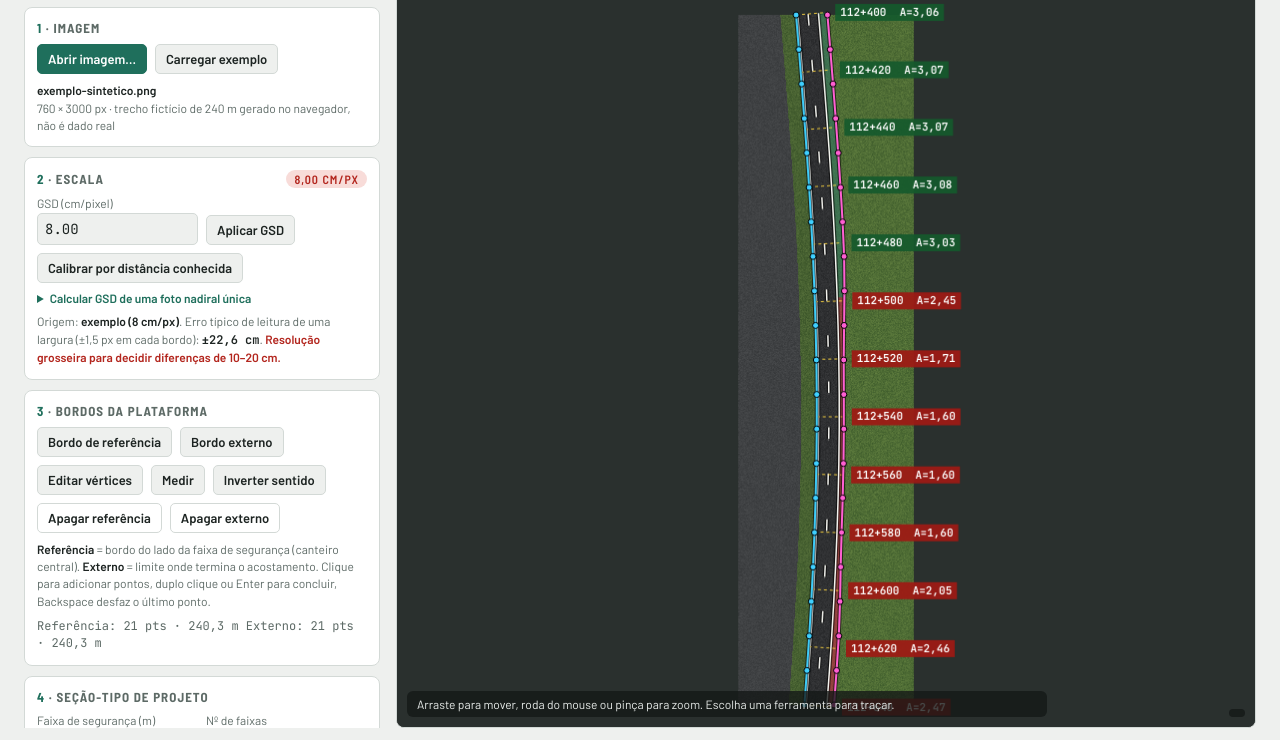
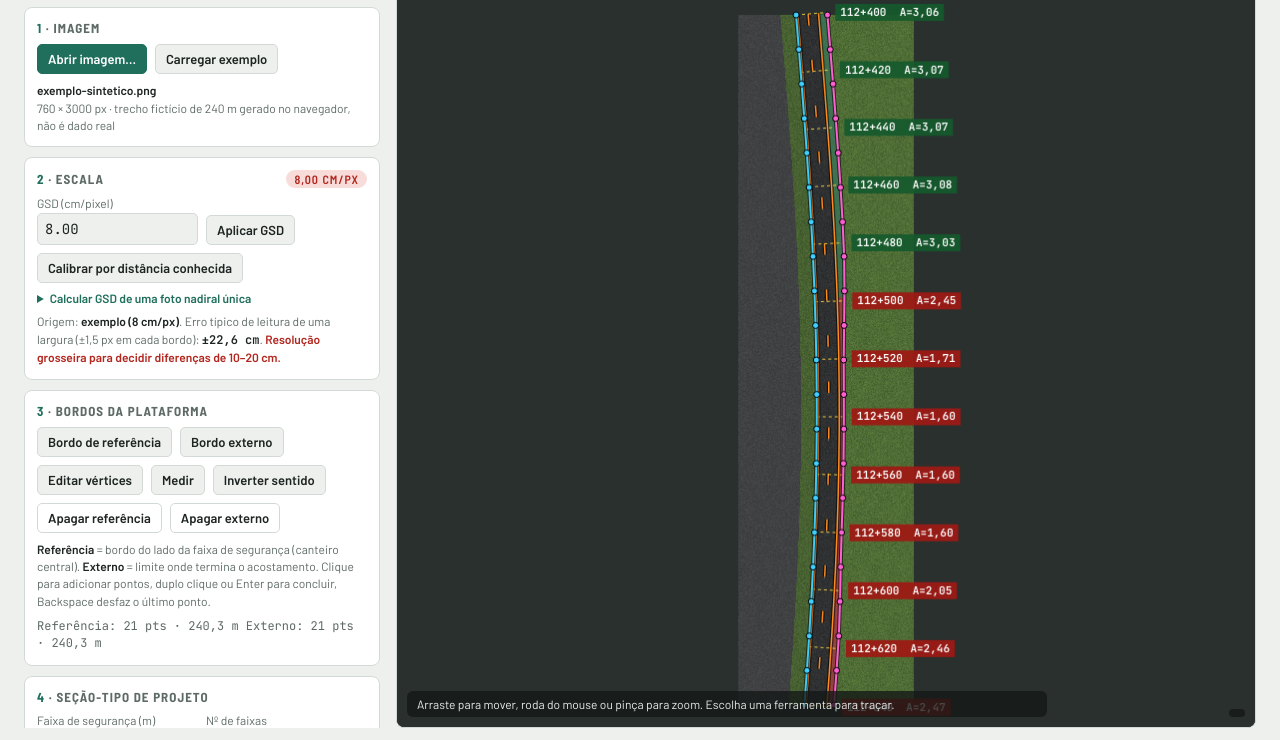
Before and after one commit to claudemirmotajr-ux/Projsin, a plain HTML site: page index.html in a window 1280 px wide. Shown: the part 68-808 px from the top of the page. Drawn offline with Linux system fonts and the light colour scheme.

Commit message:
Draw design markings in orange and reset start km when a new image opens
Co-Authored-By: Claude Opus 5.5 <noreply@anthropic.com>
Claude-Session: https://claude.ai/code/session_01BBY21KiS2zL7DZw1tj7xuE

```diff
--- a/index.html
+++ b/index.html
@@ -213,7 +213,7 @@ textarea#csvOut { width: 100%; height: 90px; font: 11px var(--f-mono); backgroun
         <div class="xs-cap"><span id="xsLeft">bordo ref.</span><span id="xsRight">bordo ext.</span></div>
       </div>
       <div class="legend">
-        <span><i style="background:#f4f4ef"></i>linhas de projeto</span>
+        <span><i style="background:#ff8a1f"></i>pintura de projeto</span>
         <span><i style="background:#3fd0ff"></i>bordo ref.</span>
         <span><i style="background:#ff5fd2"></i>bordo ext.</span>
         <span><i style="background:#2fbf5b"></i>acost. ≥ mín.</span>
@@ -410,7 +410,7 @@ function drawAll(c, W, H, view, opt = {}) {
       c.lineCap = 'butt'; c.lineJoin = 'round';
       if (ax.kind === 'lms') c.setLineDash([m2s(P.dash), m2s(P.gap)]); else c.setLineDash([]);
       c.strokeStyle = 'rgba(0,0,0,.55)'; c.lineWidth = lw + 2.5 * k; c.stroke();
-      c.strokeStyle = '#f4f4ef'; c.lineWidth = lw; c.stroke();
+      c.strokeStyle = '#ff8a1f'; c.lineWidth = lw; c.stroke();
       c.setLineDash([]);
     }
     // estacas
@@ -859,6 +859,7 @@ function applyWorld() {
 function setImage(img, name, desc) {
   st.img = img; st.imgW = img.width; st.imgH = img.height; st.name = name; st.sample = false;
   st.ref = []; st.ext = []; st.calib = []; st.meas = []; st.sel = null; st.sx = st.sy = null; st.scaleSrc = '';
+  $('#pKm').value = '0+000'; P.km0 = 0;
   $('#imgInfo').innerHTML = `<b>${name}</b><br>${desc}`;
   $('#gImg').value = img.width;
   fit(); update();
```
